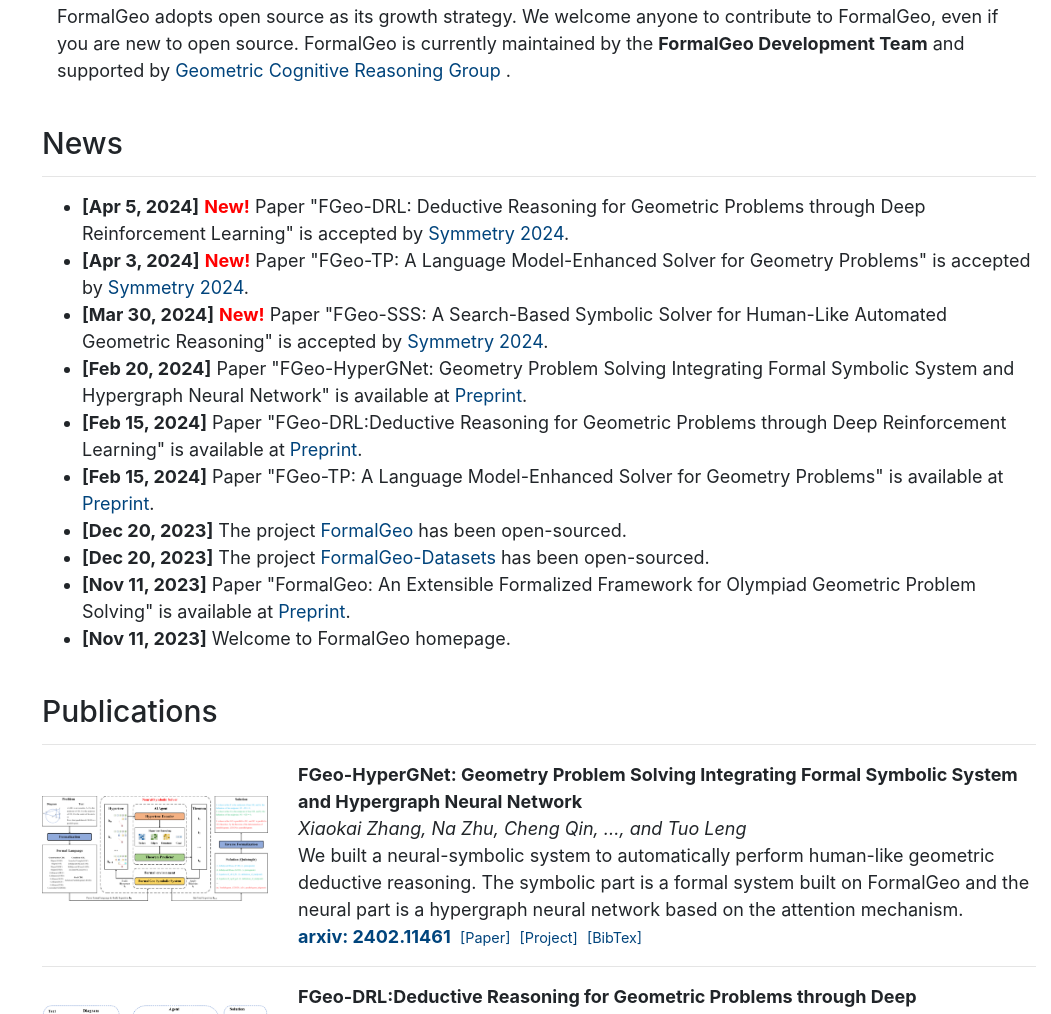
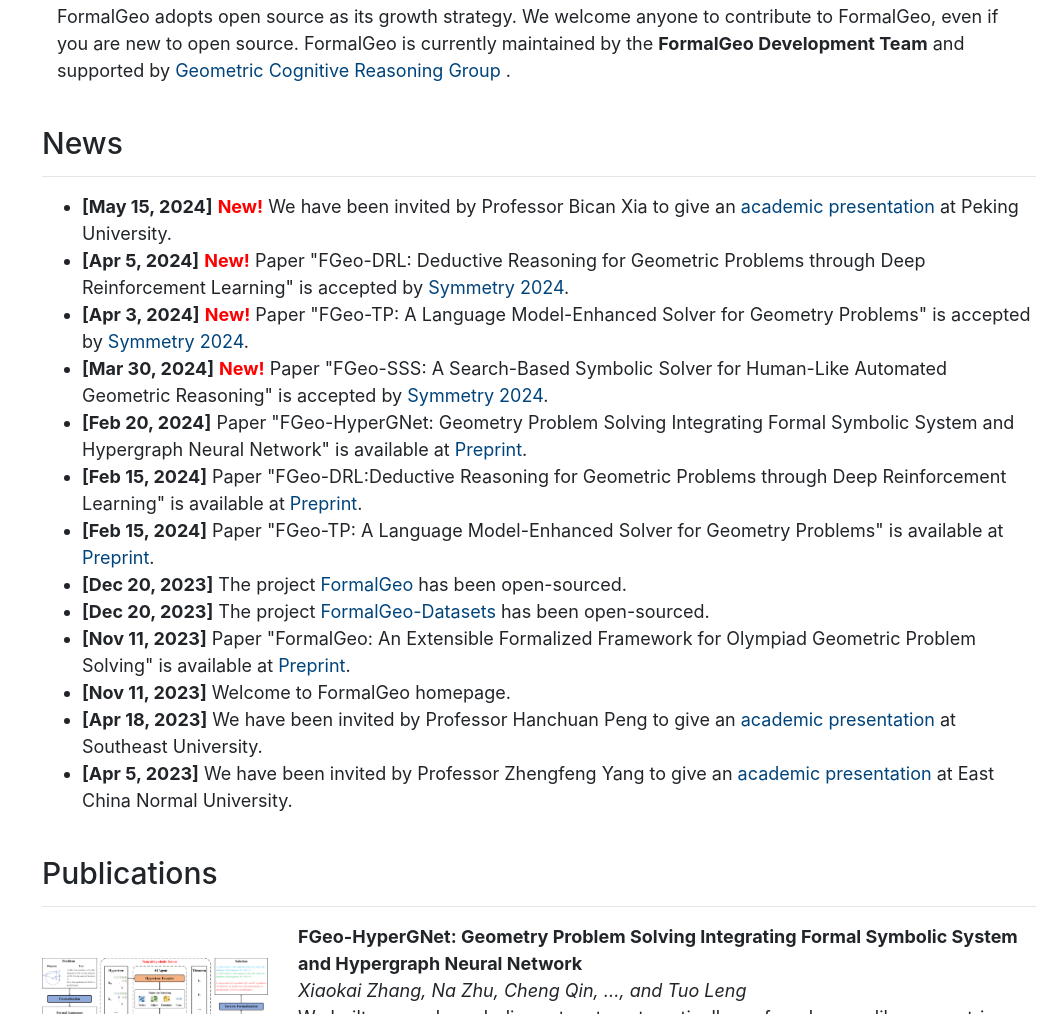
Before and after one commit to FormalGeo/formalgeo.github.io, a plain HTML site: page index.html in a window 1280 px wide. Shown: the part 954-1968 px from the top of the page, without its empty margins (229-1280 px from the left). Drawn offline with nearby package versions, Linux system fonts and the light colour scheme.

Commit message:
add presentation

```diff
--- a/index.html
+++ b/index.html
@@ -156,6 +156,13 @@
     <hr>
     <ul>
         <li>
+            <strong>[May 15, 2024]</strong>
+            <strong style="color: red; ">New!</strong>
+            We have been invited by Professor Bican Xia to give an
+            <a href="https://www.math.pku.edu.cn/kxyj/xsbg/tlb/informationsciences/158486.htm" target="_blank">academic presentation</a> at
+            Peking University.
+        </li>
+        <li>
             <strong>[Apr 5, 2024]</strong>
             <strong style="color: red; ">New!</strong>
             Paper "FGeo-DRL: Deductive Reasoning for Geometric Problems through Deep Reinforcement Learning"
@@ -206,6 +213,18 @@
         <li>
             <strong>[Nov 11, 2023]</strong>
             Welcome to FormalGeo homepage.
+        </li>
+        <li>
+            <strong>[Apr 18, 2023]</strong>
+            We have been invited by Professor Hanchuan Peng to give an
+            <a href="imgs/peng2023su.jpg" target="_blank">academic presentation</a> at
+            Southeast University.
+        </li>
+        <li>
+            <strong>[Apr 5, 2023]</strong>
+            We have been invited by Professor Zhengfeng Yang to give an
+            <a href="imgs/yang2023ecnu.jpg" target="_blank">academic presentation</a> at
+            East China Normal University.
         </li>
     </ul>
 </div>
```
Also changed, not shown: imgs/peng2023su.jpg (added), 1 other file.
